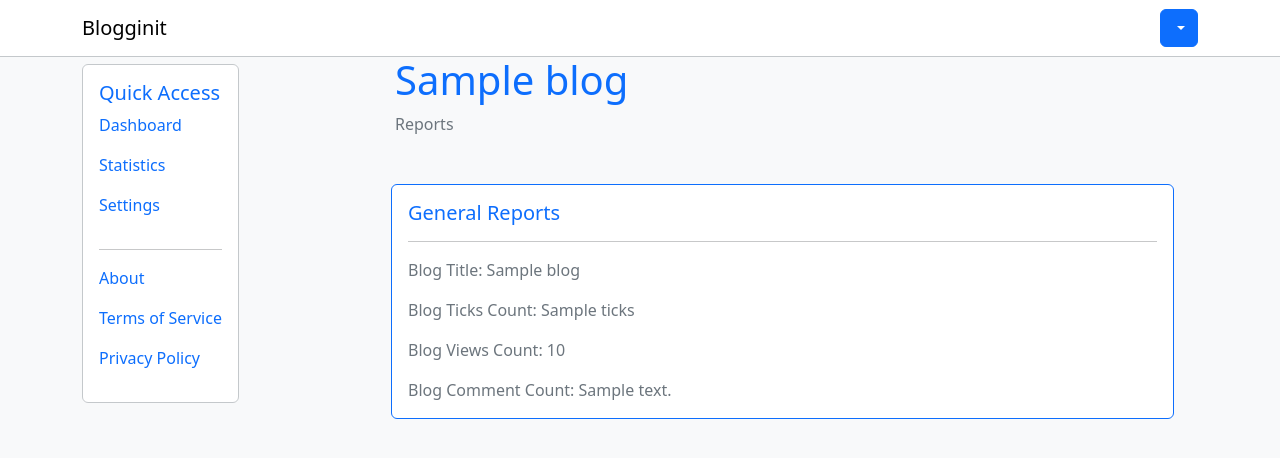
After one commit to pspepp3r/blogginit, a PHP site: template resources/views/app/report.twig in a window 1280 px wide. The commit adds this page. Shown: the top 458 px of the page. Run offline with PHP 8.4, Linux system fonts and the light colour scheme; the template is opened without the code that fills it: most values are stand-ins (such as "Sample title", 1, 10 or a date in 2020); style sheets or scripts are compiled from the project's sources; some libraries are stand-ins or nearby versions.

Commit message:
Added blog report page

```diff
--- a/configs/routes/web.php
+++ b/configs/routes/web.php
@@ -95,7 +95,7 @@ return function (App $app): void {
 
         $main->group('/reports', function (RouteCollectorProxy $reports) {
             $reports->get('', [ReportsController::class, 'renderReports']);
-            $reports->get('/{}', [ReportsController::class, '']);
+            $reports->get('/{uuid}', [ReportsController::class, 'renderReport']);
         });
 
         $main->group('/settings', function (RouteCollectorProxy $settings) {
--- /dev/null
+++ b/resources/views/app/report.twig
@@ -0,0 +1,39 @@
+{% extends 'app/layout/layout.twig' %}
+
+{% block title %}
+	Blogginit | Reports
+{% endblock %}
+
+{% block page_title %}
+	{{blog.title}}
+{% endblock %}
+
+
+{% block page_description %}
+	Reports
+{% endblock %}
+
+{% block content %}
+	<div class="container mt-5">
+		<div class="">
+			<div class="card border-primary">
+				<div class="card-body">
+					<h5 class="card-title text-primary">General Reports</h5>
+					<hr>
+
+					<p class="card-text text-secondary">Blog Title:
+						{{ blog.title}}</p>
+					<p class="card-text text-secondary">Blog Ticks Count:
+						{{blog.ticks}}</p>
+					<p class="card-text text-secondary">Blog Views Count:
+						{{blog.views}}</p>
+					<p class="card-text text-secondary">Blog Comment Count:
+						{{comment}}</p>
+				</div>
+			</div>
+		</div>
+        {# TODO: ADD INTERACTION REPORT CHART #}
+	</div>
+
+
+{% endblock %}
--- a/resources/views/app/reports.twig
+++ b/resources/views/app/reports.twig
@@ -40,7 +40,7 @@
                     <div class="card-body">
                         <h5 class="card-title text-primary">{{blog.title}}</h5>
                         <p class="card-text text-secondary">T: {{blog.ticks}} V: {{blog.views}}</p>
-                        <a href="#" class="btn btn-primary">View Stats</a>
+                        <a href="/reports/{{blog.uuid}}" class="btn btn-primary">View Stats</a>
                     </div>
 				</div>
 			</div>
--- a/src/providers/CommentProvider.php
+++ b/src/providers/CommentProvider.php
@@ -19,6 +19,12 @@ class CommentProvider
     {
         return $this->entityManager->getRepository(Comment::class)
             ->findBy(['user' => (string) $user->getId()]);
+    }
+
+    public function getByBlog(Blog $blog): array
+    {
+        return $this->entityManager->getRepository(Comment::class)
+            ->findBy(['blog' => $blog]);
     }
 
     public function getAll(): array
```
Also changed, not shown: src/services/BlogService.php (+20 -6 lines).
